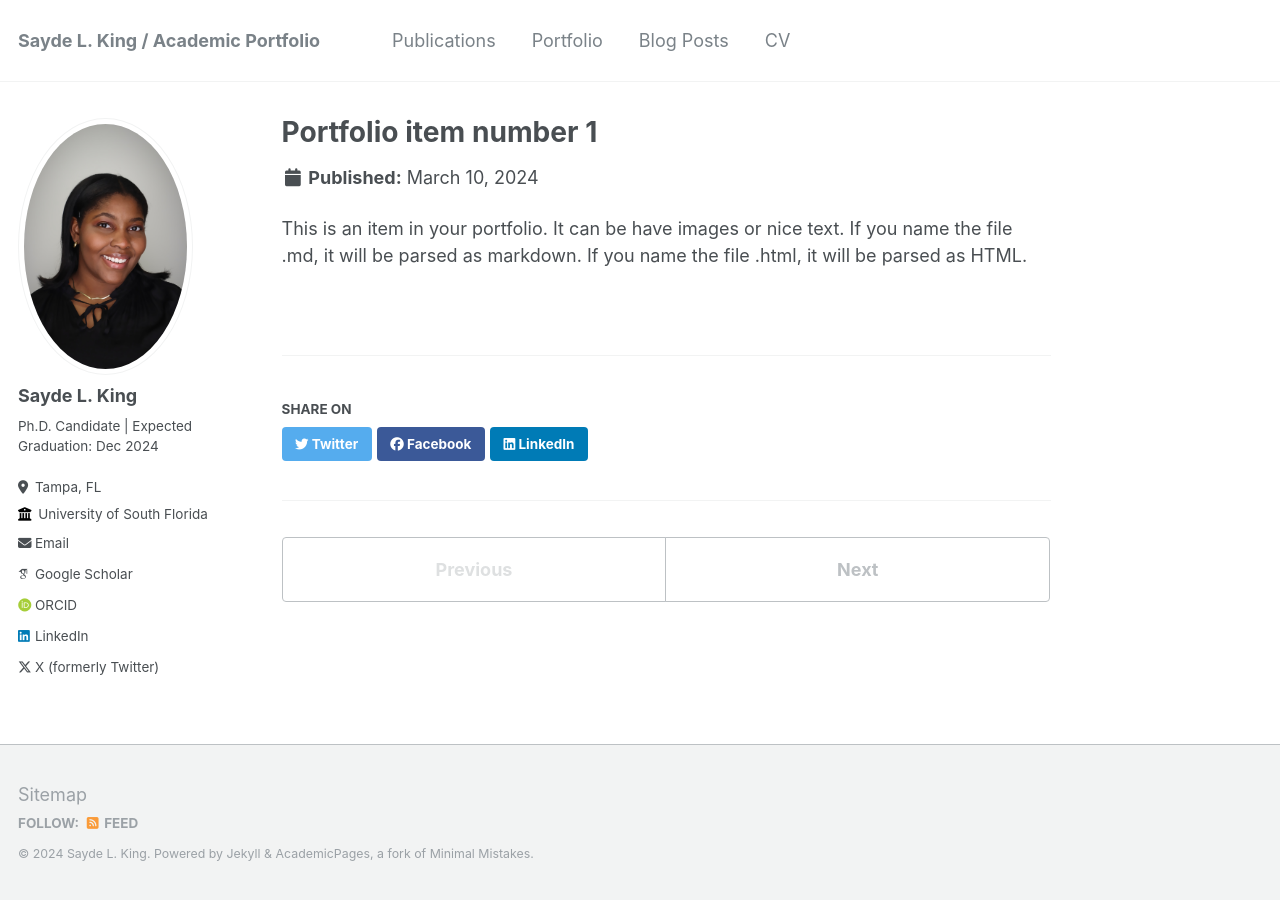
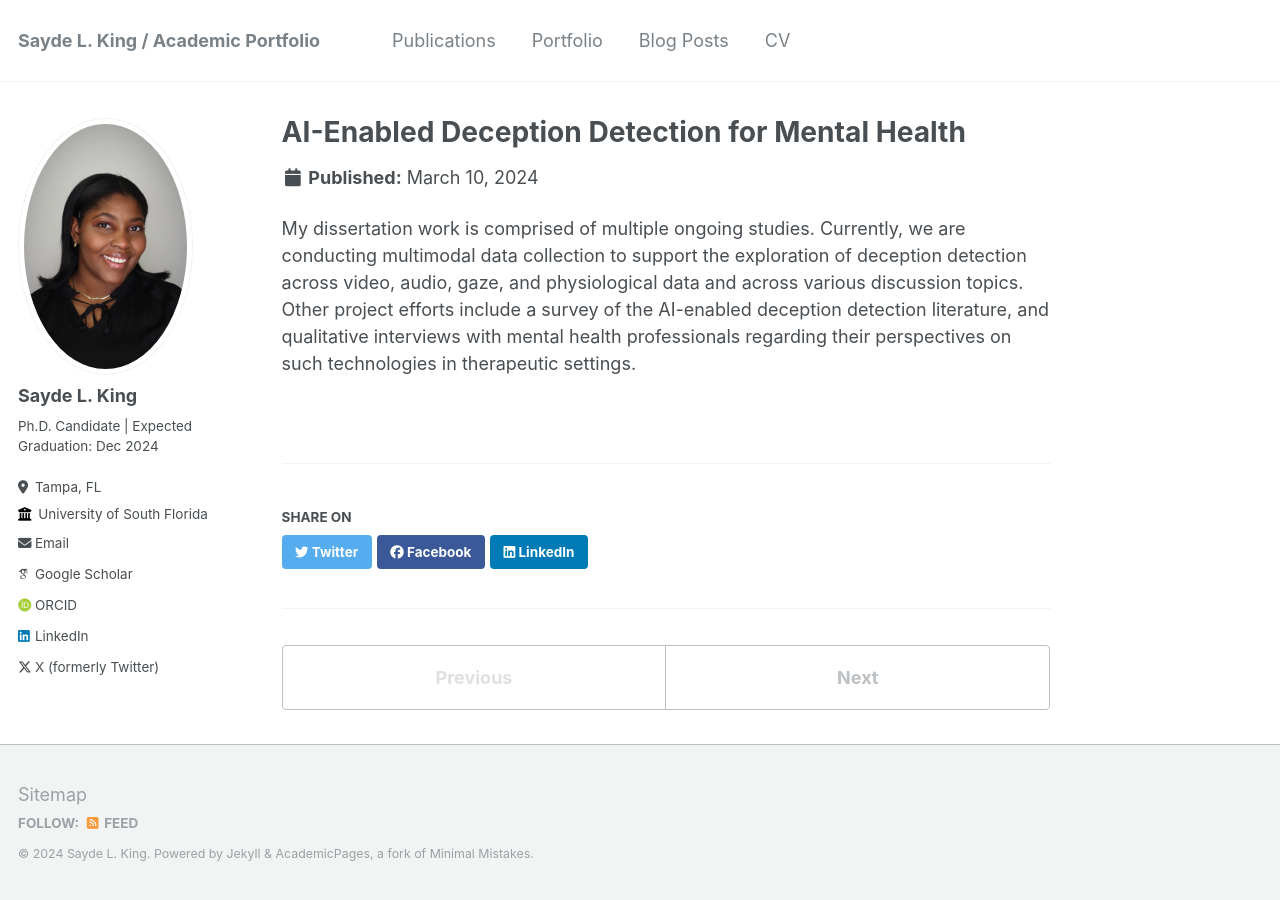
Before and after one commit to saydeking/saydeking.github.io, a Jekyll site: the page built from _portfolio/portfolio-1.md, in a window 1280 px wide. Built offline with Jekyll 4.4.1, drawn with Linux system fonts in a browser that asks for light colours; some web fonts are replaced.

Commit message:
Update portfolio-1.md

```diff
--- a/_portfolio/portfolio-1.md
+++ b/_portfolio/portfolio-1.md
@@ -1,7 +1,7 @@
 ---
-title: "Portfolio item number 1"
-excerpt: "Short description of portfolio item number 1<br/><img src='/images/500x300.png'>"
+title: "AI-Enabled Deception Detection for Mental Health"
+excerpt: "Dissertation Research<br/><img src='/images/500x300.png'>"
 collection: portfolio
 ---
 
-This is an item in your portfolio. It can be have images or nice text. If you name the file .md, it will be parsed as markdown. If you name the file .html, it will be parsed as HTML.
+My dissertation work is comprised of multiple ongoing studies. Currently, we are conducting multimodal data collection to support the exploration of deception detection across video, audio, gaze, and physiological data and across various discussion topics. Other project efforts include a survey of the AI-enabled deception detection literature, and qualitative interviews with mental health professionals regarding their perspectives on such technologies in therapeutic settings.
```
